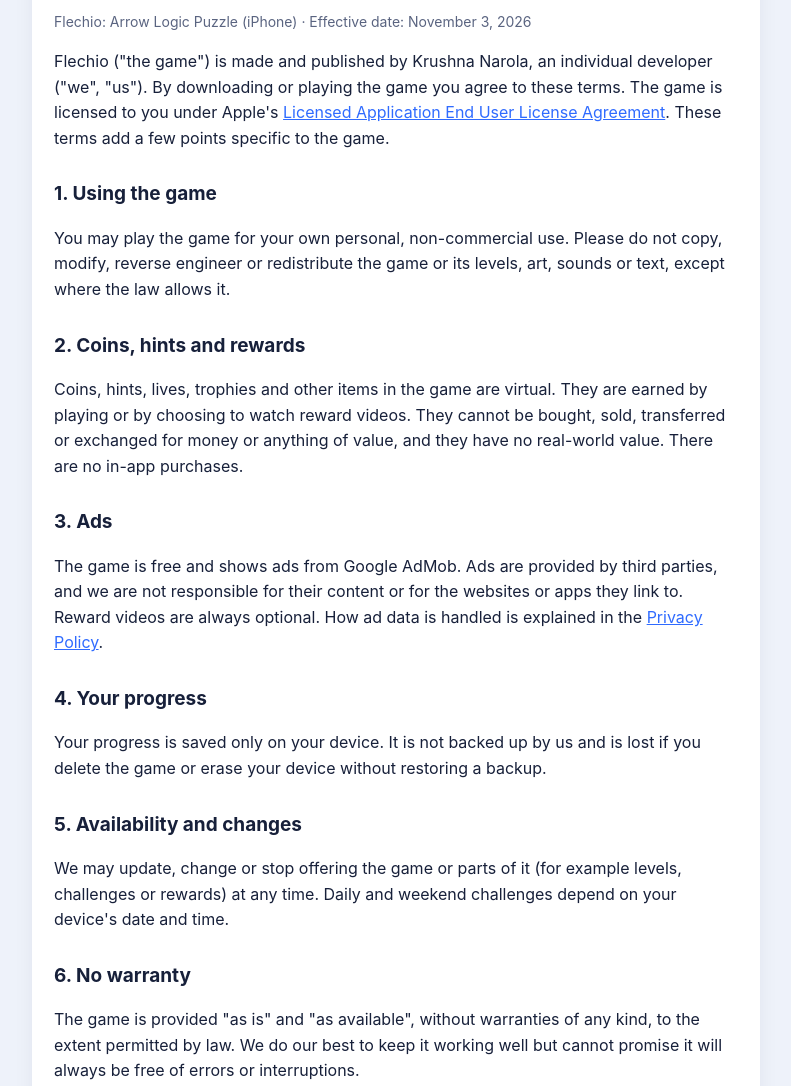
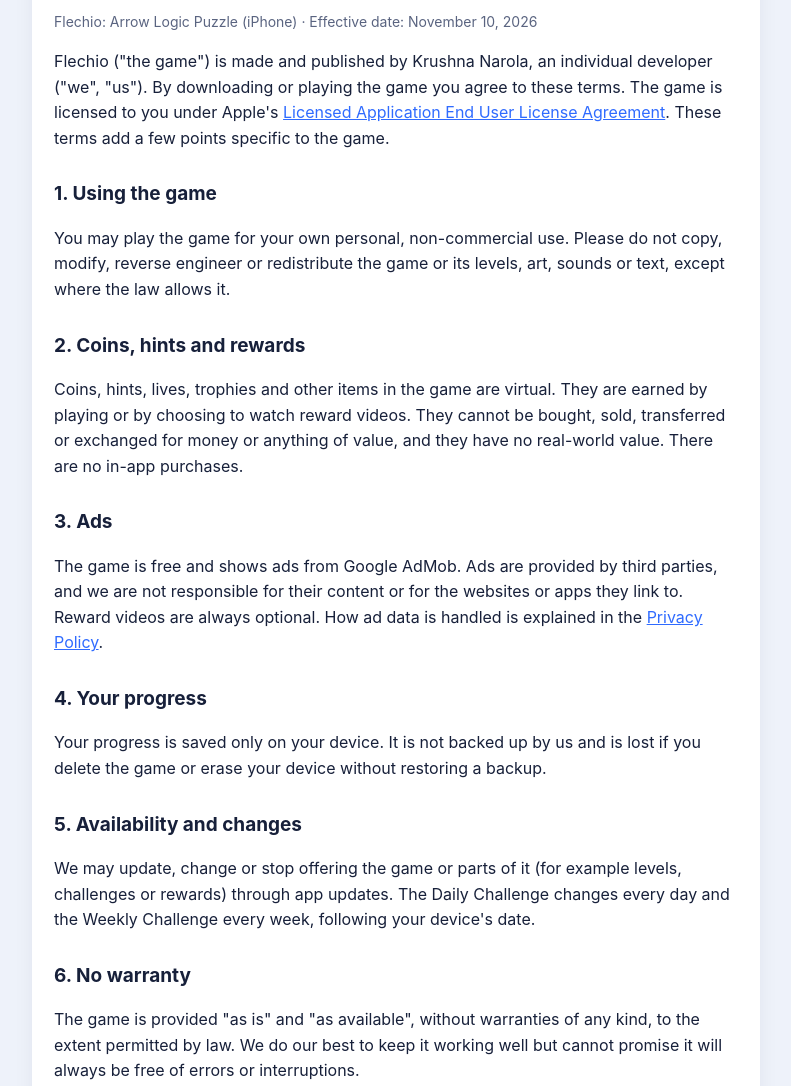
Before and after one commit to Kishannarola302/kishannarola302.github.io, a plain HTML site: page terms.html in a window 1280 px wide. Shown: the part 214-1300 px from the top of the page, without its empty margins (244-1035 px from the left). Drawn offline with Linux system fonts and the light colour scheme.

Commit message:
Update effective date and availability terms

```diff
--- a/terms.html
+++ b/terms.html
@@ -13,7 +13,7 @@
   <nav><a href="index.html">Home</a><a href="support.html">Support</a><a href="privacy.html">Privacy Policy</a><a href="terms.html" aria-current="page">Terms of Use</a></nav>
   <div class="card">
     <h1>Terms of Use</h1>
-    <p class="muted">Flechio: Arrow Logic Puzzle (iPhone) · Effective date: November 3, 2026</p>
+    <p class="muted">Flechio: Arrow Logic Puzzle (iPhone) · Effective date: November 10, 2026</p>
 
     <p>Flechio ("the game") is made and published by Krushna Narola, an individual developer ("we", "us"). By downloading or playing the game you agree to these terms. The game is licensed to you under Apple's <a href="https://www.apple.com/legal/internet-services/itunes/dev/stdeula/">Licensed Application End User License Agreement</a>. These terms add a few points specific to the game.</p>
 
@@ -30,7 +30,7 @@
     <p>Your progress is saved only on your device. It is not backed up by us and is lost if you delete the game or erase your device without restoring a backup.</p>
 
     <h2>5. Availability and changes</h2>
-    <p>We may update, change or stop offering the game or parts of it (for example levels, challenges or rewards) at any time. Daily and weekend challenges depend on your device's date and time.</p>
+    <p>We may update, change or stop offering the game or parts of it (for example levels, challenges or rewards) through app updates. The Daily Challenge changes every day and the Weekly Challenge every week, following your device's date.</p>
 
     <h2>6. No warranty</h2>
     <p>The game is provided "as is" and "as available", without warranties of any kind, to the extent permitted by law. We do our best to keep it working well but cannot promise it will always be free of errors or interruptions.</p>
```
